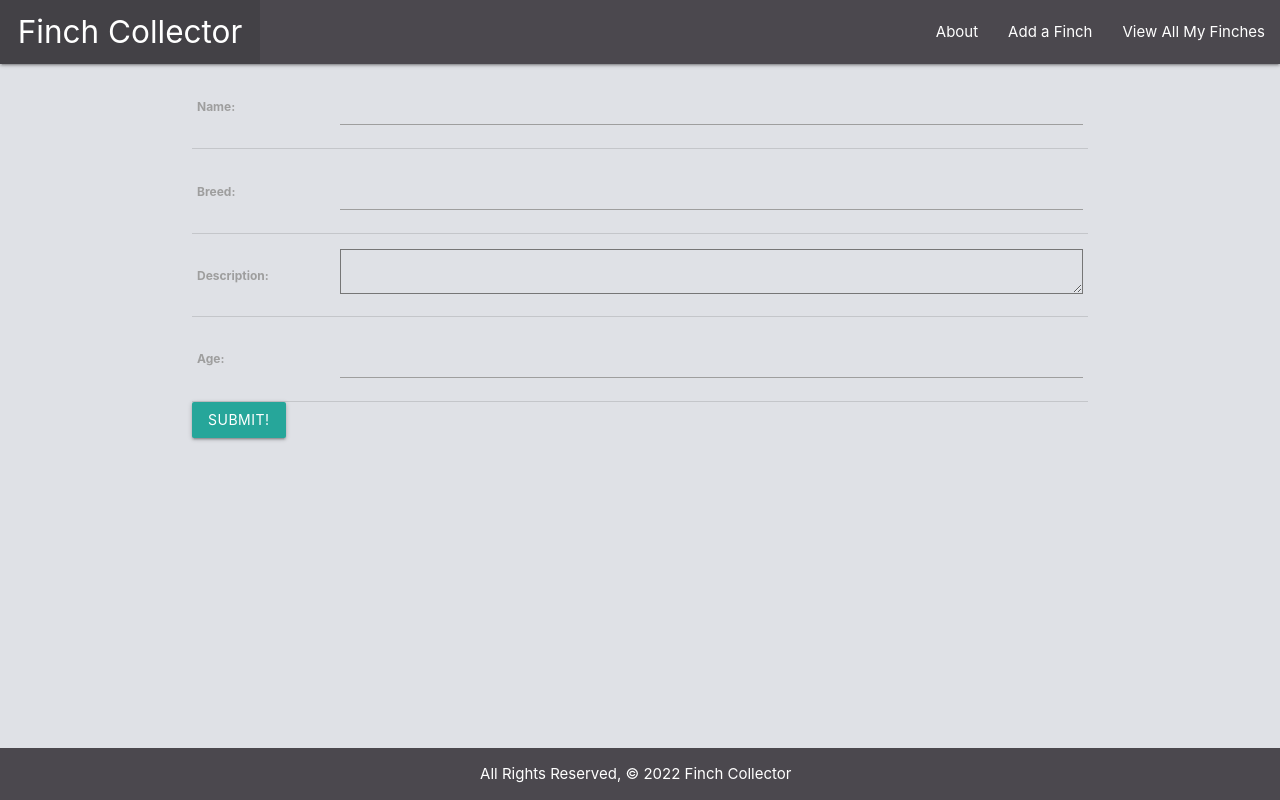
After one commit to PeterSYoo/finch_collector, a Django app: page /finches/create/ in a window 1280 px wide. The commit adds this page. Run offline with Django 4.2, Linux system fonts and the light colour scheme.

Commit message:
updates cards to have edit and delete, adds create a finch form

```diff
--- a/main_app/models.py
+++ b/main_app/models.py
@@ -1,4 +1,5 @@
 from django.db import models
+from django.urls import reverse
 
 # Create your models here.
 class Finch(models.Model):
@@ -6,3 +7,9 @@ class Finch(models.Model):
   breed = models.CharField(max_length=100)
   description = models.TextField(max_length=250)
   age = models.IntegerField()
+
+  def __str__(self):
+    return self.name
+
+  def get_absolute_url(self):
+    return reverse('detail', kwargs={'finch_id': self.id})
--- a/main_app/templates/base.html
+++ b/main_app/templates/base.html
@@ -27,8 +27,10 @@
           </li>
         </ul>
         <ul class="right">
-          <li><a href="/about">About</a></li>
-          <li><a href="/finches">View All My Finches</a></li>
+          <li><a href="{% url 'about' %}">About</a></li>
+          <!-- new link below -->
+          <li><a href="{% url 'finches_create' %}">Add a Finch</a></li>
+          <li><a href="{% url 'index' %}">View All My Finches</a></li>
         </ul>
       </div>
     </nav>
--- a/main_app/templates/finches/detail.html
+++ b/main_app/templates/finches/detail.html
@@ -14,6 +14,10 @@
     <p>Age: Hatchling</p>
     {% endif %}
   </div>
+  <div class="card-action">
+    <a href="{% url 'finches_update' finch.id %}">Edit</a>
+    <a href="{% url 'finches_delete' finch.id %}">Delete</a>
+  </div>
 </div>
 
 {% endblock %}
--- /dev/null
+++ b/main_app/templates/main_app/finch_form.html
@@ -0,0 +1,13 @@
+{% extends 'base.html' %}
+{% block content %}
+<!-- Leaving the action empty makes the form post to the same url used to display it -->
+<form action="" method="post">
+  <!-- Django requires the following for security purposes -->
+  {% csrf_token %}
+  <table>
+    <!-- Render the inputs inside of <tr>s & <td>s -->
+    {{ form.as_table }}
+  </table>
+  <input type="submit" value="Submit!" class="btn" />
+</form>
+{% endblock %}
--- a/main_app/urls.py
+++ b/main_app/urls.py
@@ -6,4 +6,7 @@ urlpatterns = [
   path('about/', views.about, name='about'),
   path('finches/', views.finches_index, name='index'),
   path('finches/<int:finch_id>/', views.finches_detail, name='detail'),
+  path('finches/create/', views.FinchCreate.as_view(), name='finches_create'),
+  path('finches/<int:pk>/update/', views.FinchUpdate.as_view(), name='finches_update'),
+  path('finches/<int:pk>/delete/', views.FinchDelete.as_view(), name='finches_delete'),
 ]
--- a/main_app/views.py
+++ b/main_app/views.py
@@ -1,5 +1,6 @@
 from django.shortcuts import render
 from django.http import HttpResponse
+from django.views.generic.edit import CreateView, UpdateView, DeleteView
 from .models import Finch
 
 # Create your views here.
@@ -16,3 +17,17 @@ def finches_index(request):
 def finches_detail(request, finch_id):
   finch = Finch.objects.get(id=finch_id)
   return render(request, 'finches/detail.html', { 'finch': finch })
+
+class FinchCreate(CreateView):
+  model = Finch
+  fields = '__all__'
+  success_url = '/finches/'
+
+class FinchUpdate(UpdateView):
+  model = Finch
+  # Let's disallow the renaming of a Finch by excluding the name field!
+  fields = ['breed', 'description', 'age']
+
+class FinchDelete(DeleteView):
+  model = Finch
+  success_url = '/finches/'
```
